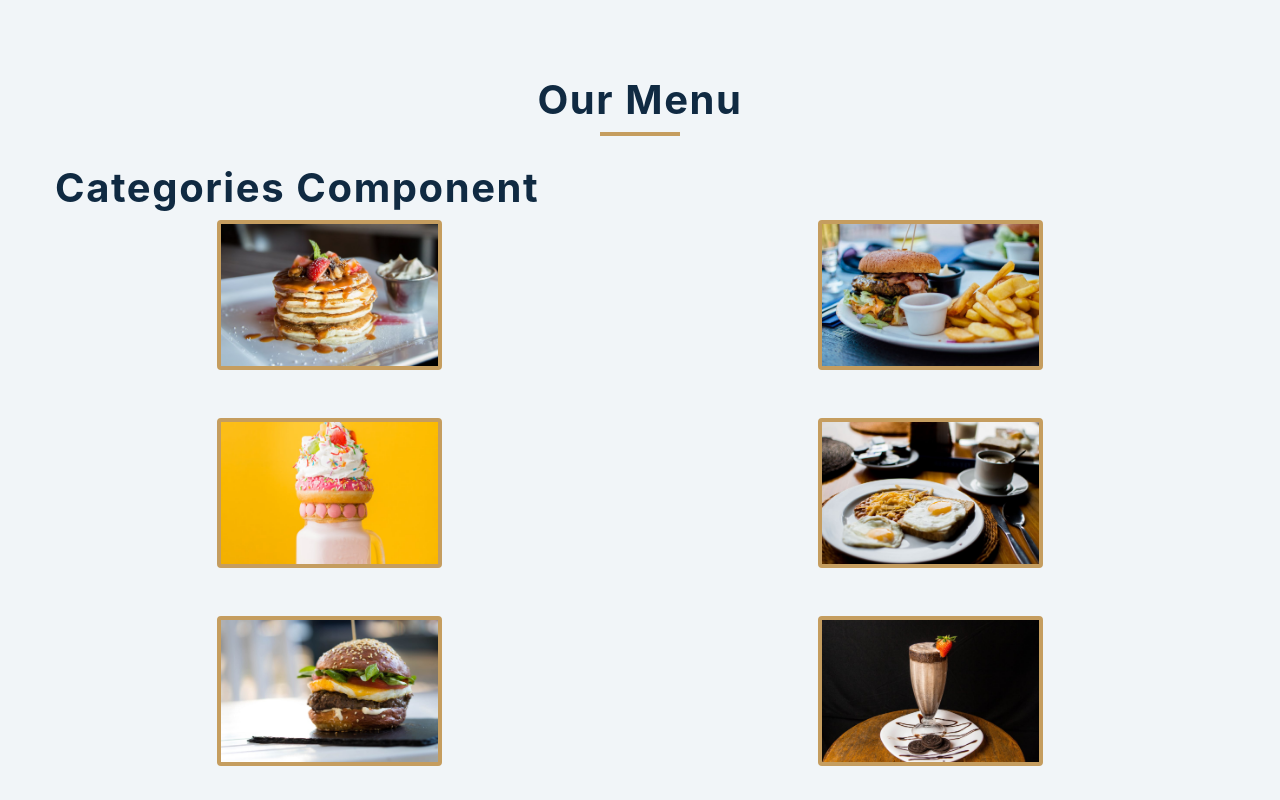
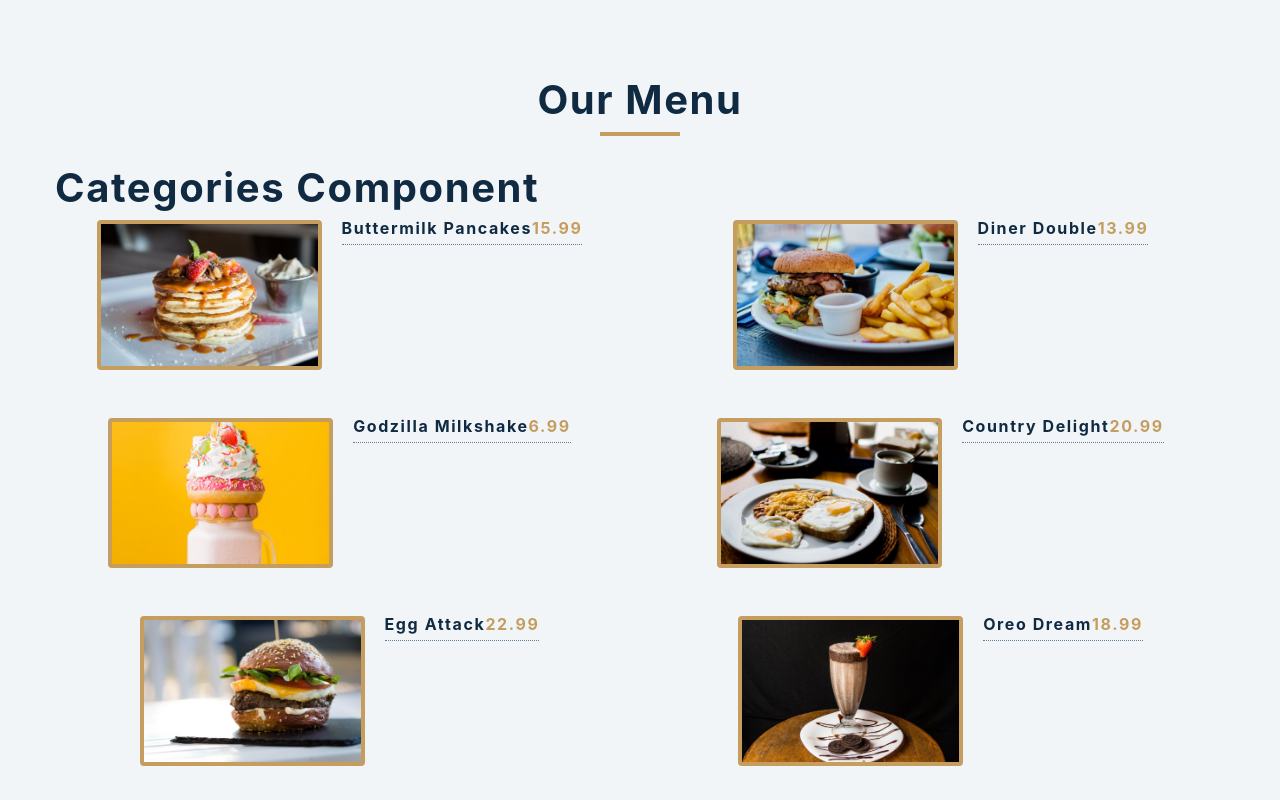
Before and after one commit to SadiKISLAR/menu-project-with-react-smilga, a React (Create React App) app: page / in a window 1280 px wide. Shown: the top 800 px of the page. Built offline with nearby package versions, Linux system fonts and the light colour scheme; the HTML template or start-up script is replaced by a standard one.

Commit message:
title and price added

```diff
--- a/src/Menu.js
+++ b/src/Menu.js
@@ -3,9 +3,15 @@
 const Menu = ({ items }) => {
   return <div className='section-center'>
     {items.map((menuItem) => {
-      const { id, title, img, desc } = menuItem;
+      const { id, title, img, desc, price } = menuItem;
       return <article key={id} className="menu-item">
         <img src={img} alt={title} className='photo' />
+        <div className="item-info">
+          <header>
+            <h4>{title}</h4>
+            <h4 className="price">{price}</h4>
+          </header>
+        </div>
       </article>
 
 
```
